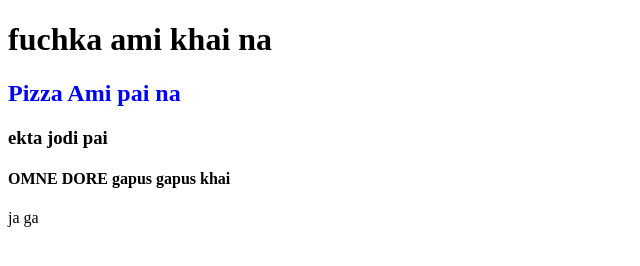
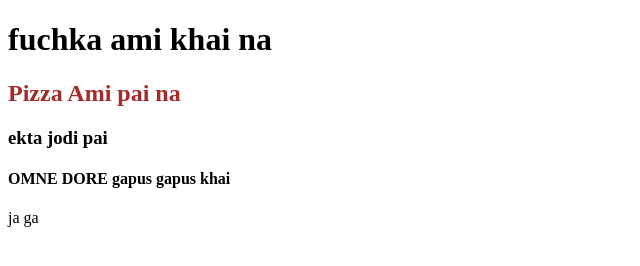
Before and after one commit to Arifin1i/tar-repo, a plain HTML site: page index.html in a window 1280 px wide. Shown: the whole page, without its empty margins (0-640 px from the left). Drawn offline with Linux system fonts and the light colour scheme.

Commit message:
tring again

```diff
--- /dev/null
+++ b/design.css
@@ -0,0 +1,3 @@
+h2{
+    color: brown;
+}
--- a/index.html
+++ b/index.html
@@ -5,7 +5,7 @@
     <meta http-equiv="X-UA-Compatible" content="IE=edge">
     <meta name="viewport" content="width=device-width, initial-scale=1.0">
     <title>Document</title>
-    <link rel="stylesheet" href="style.css">
+    <link rel="stylesheet" href="design.css">
 </head>
 <body>
     <h1>fuchka ami khai na</h1>
--- a/style.css
+++ /dev/null
@@ -1,4 +0,0 @@
-h2{
-    color: blue;
-    border: 20px;
-}
```
